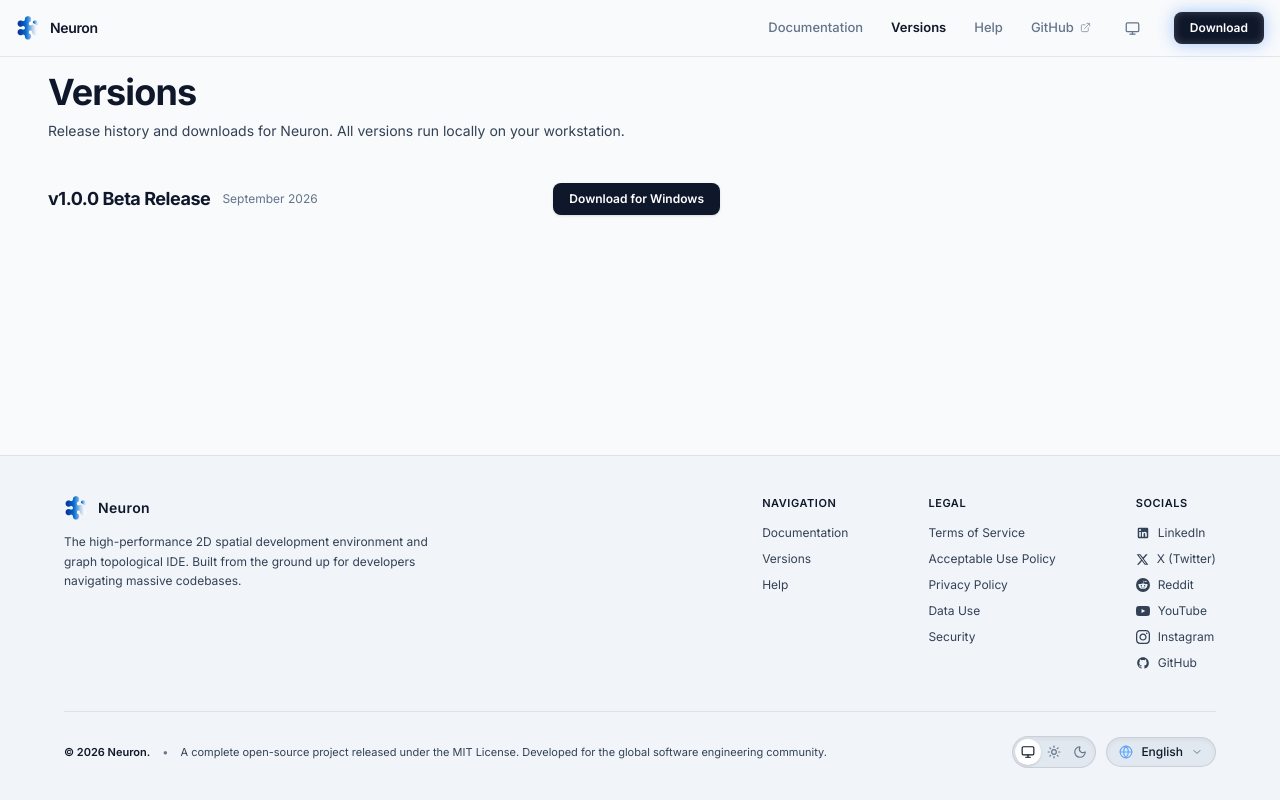
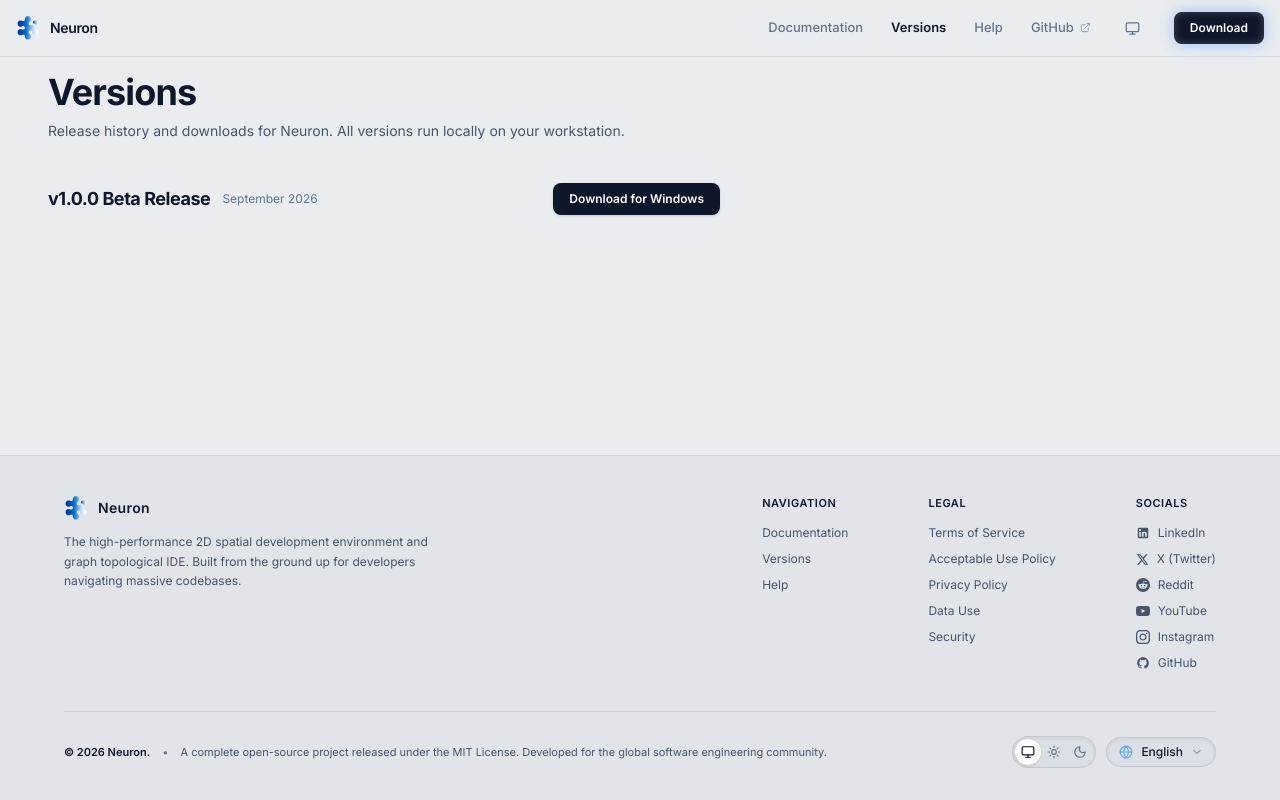
Before and after one commit to UnityNimit/Neuron-Website, a React (Vite) app: page /versions in a window 1280 px wide. Built offline with nearby package versions, Linux system fonts and the light colour scheme.

Commit message:
fix(theme): refine eye-pleasant slate-grey light theme, make Neuron text black, enhance blue background visibility, and preserve dark editor windows

```diff
--- a/src/components/ScrambledText.jsx
+++ b/src/components/ScrambledText.jsx
@@ -64,7 +64,7 @@
   return (
     <div
       ref={rootRef}
-      className={`m-[7vw] max-w-[800px] font-mono text-[clamp(14px,4vw,32px)] text-white ${className}`}
+      className={`m-[7vw] max-w-[800px] font-mono text-[clamp(14px,4vw,32px)] ${className}`}
       style={style}
     >
       <p>{children}</p>
--- a/src/index.css
+++ b/src/index.css
@@ -38,31 +38,31 @@
 }
 
 html.light {
-  --bg-app: #f8fafc;
-  --bg-surface: #ffffff;
-  --bg-card: #ffffff;
-  --bg-card-hover: #f1f5f9;
-  --bg-header: rgba(248, 250, 252, 0.92);
-  --bg-footer: #f1f5f9;
+  --bg-app: #eaedf0;
+  --bg-surface: #f4f6f8;
+  --bg-card: #f0f3f6;
+  --bg-card-hover: #e2e6eb;
+  --bg-header: rgba(234, 237, 240, 0.90);
+  --bg-footer: #e1e5e9;
   --text-primary: #0f172a;
-  --text-secondary: #334155;
+  --text-secondary: #475569;
   --text-muted: #64748b;
   --border-subtle: rgba(0, 0, 0, 0.08);
   --border-hover: rgba(0, 0, 0, 0.16);
-  --border-strong: rgba(0, 0, 0, 0.22);
+  --border-strong: rgba(0, 0, 0, 0.24);
   --grid-line: rgba(0, 0, 0, 0.04);
   --btn-primary-bg: #0f172a;
   --btn-primary-text: #ffffff;
   --btn-primary-hover: #1e293b;
-  --input-bg: #ffffff;
+  --input-bg: #f8fafc;
   --input-border: rgba(0, 0, 0, 0.12);
-  --input-focus-border: #3b82f6;
-  --accent-color: #2563eb;
-  --modal-bg: #ffffff;
-  --pill-bg: #e2e8f0;
+  --input-focus-border: #2563eb;
+  --accent-color: #1d4ed8;
+  --modal-bg: #f4f6f8;
+  --pill-bg: #dbe0e6;
   --pill-btn-active: #ffffff;
   --pill-border: rgba(0, 0, 0, 0.10);
-  --shadow-card: 0 4px 20px -2px rgba(0, 0, 0, 0.06);
+  --shadow-card: 0 4px 20px -2px rgba(0, 0, 0, 0.07);
   color-scheme: light;
 }
 
--- a/src/pages/Home.jsx
+++ b/src/pages/Home.jsx
@@ -26,7 +26,7 @@
 
       {/* Interactive WebGL Background */}
       <div
-        className={`fixed inset-0 z-0 pointer-events-none transition-opacity duration-300 ${isDark ? 'opacity-60 md:opacity-75' : 'opacity-40 md:opacity-50'}`}
+        className={`fixed inset-0 z-0 pointer-events-none transition-opacity duration-300 ${isDark ? 'opacity-60 md:opacity-75' : 'opacity-80 md:opacity-90'}`}
         style={{
           transform: 'translate3d(0, 0, 0)',
           backfaceVisibility: 'hidden',
@@ -40,20 +40,20 @@
           style={{
             background: isDark
               ? 'linear-gradient(to bottom, transparent, rgba(5, 5, 5, 0.4) 60%, var(--bg-app) 100%)'
-              : 'linear-gradient(to bottom, transparent, rgba(248, 250, 252, 0.6) 60%, var(--bg-app) 100%)'
+              : 'linear-gradient(to bottom, transparent 35%, rgba(234, 237, 240, 0.45) 70%, var(--bg-app) 100%)'
           }}
         />
         <PixelBlast
           variant="square"
           pixelSize={4}
-          color={isDark ? "#60A5FA" : "#3b82f6"}
+          color={isDark ? "#60A5FA" : "#1d4ed8"}
           patternScale={2}
           patternDensity={1.2}
           pixelSizeJitter={0}
           enableRipples={true}
           rippleSpeed={0.4}
           rippleThickness={0.12}
-          rippleIntensityScale={1.5}
+          rippleIntensityScale={isDark ? 1.5 : 2.2}
           liquid={false}
           speed={0.5}
           edgeFade={0.2}
@@ -84,7 +84,7 @@
               </h1>
               <ScrambledText
                 style={{ fontSize: 'clamp(2.25rem, 6vw, 4.5rem)', lineHeight: 1.05 }}
-                className="!m-0 !max-w-none !font-sans font-bold tracking-tighter text-[#60A5FA] mt-1"
+                className="!m-0 !max-w-none !font-sans font-bold tracking-tighter text-black dark:text-[#60A5FA] mt-1"
                 radius={150}
                 duration={1.5}
                 speed={0.4}
```
Also changed, not shown: src/components/showcase/SpatialSnippetsShowcase.jsx (+34 -34 lines).
